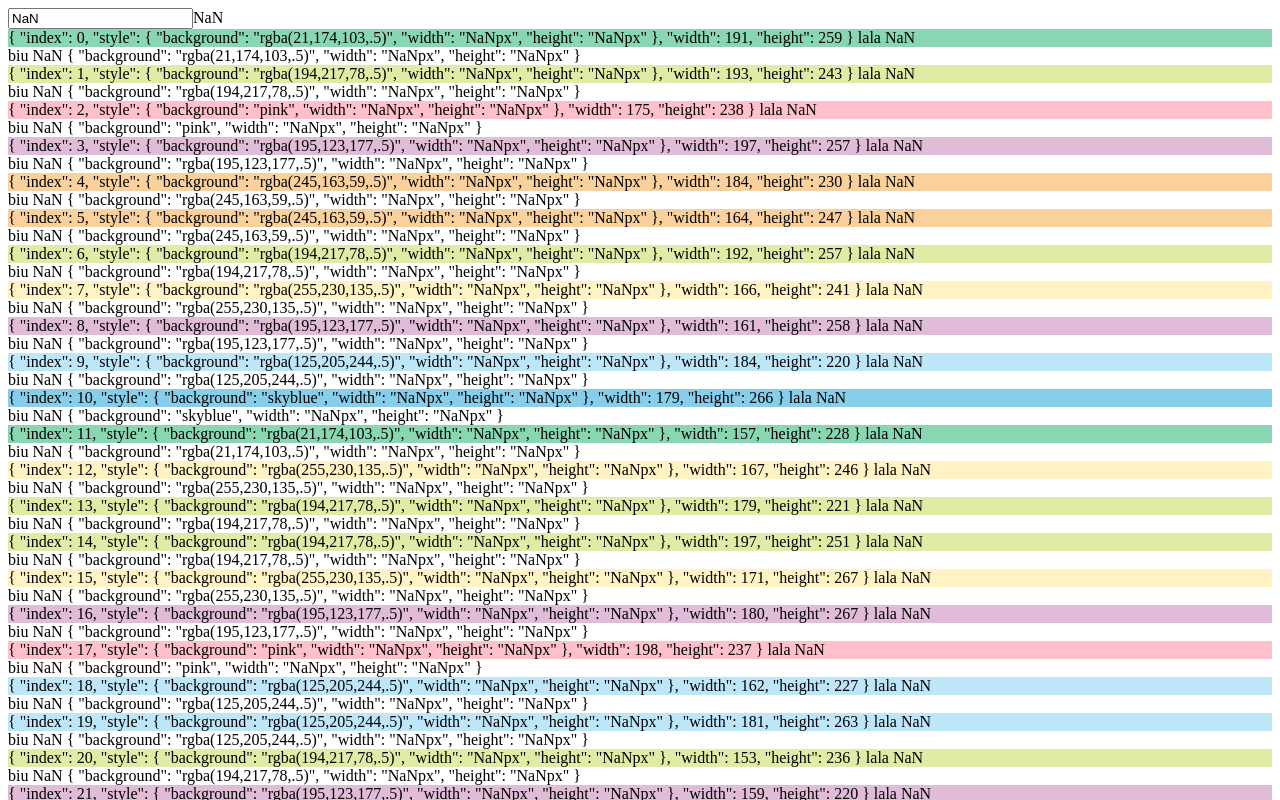
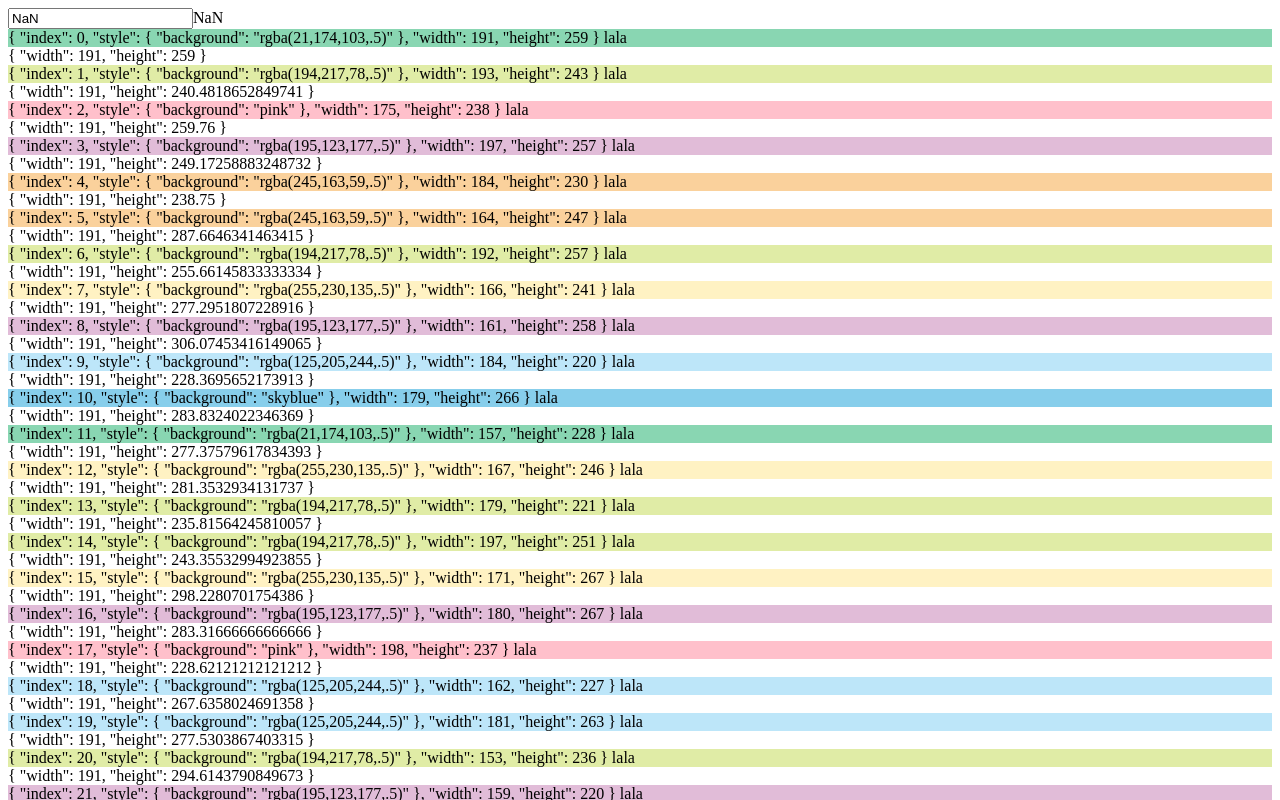
Before and after one commit to huamurui/vue-biu-waterfall, a Vue app: page / in a window 1280 px wide. Shown: the top 800 px of the page. Built offline with nearby package versions, Linux system fonts and the light colour scheme.

Commit message:
try to build a store using reactive

```diff
--- a/src/App.vue
+++ b/src/App.vue
@@ -6,7 +6,6 @@ import WaterfallCell from './components/WaterfallCell.vue'
 
 import ItemFactory from './mock/ItemFactory'
 import { reactive, } from 'vue'
-let items = reactive(ItemFactory.get(50))
 const config = {
   interval: 200,
   lineGap: 250,
@@ -15,28 +14,23 @@ const config = {
   singleMaxWidth: 300,
 }
 
+let items = reactive(ItemFactory.get(50))
 const reflow = () => {
   items.push(...ItemFactory.get(50))
 }
-let columnWidth0 = reactive({ width: NaN })
-const passWidth = (columnWidth: number) => {
-  console.log(columnWidth)
-  columnWidth0.width = columnWidth
-  console.log(columnWidth0)
-}
 
-//你知道吗...这种实现方式，如果作为工具，是tm不可接受的。你暴露了太多...不需要关心或者说无法的内容
-let ultraSetColumnCount: number = NaN
+
+let set = reactive({ ultraSetColumnCount: NaN })
 
 
 </script>
 
 <template>
   <div>
-    <WaterfallConfig :waterfallConfig="config" @scrollToBottom="reflow" @getWidth="passWidth">
-      <input v-model="ultraSetColumnCount">{{ ultraSetColumnCount }}
-      <WaterfallCell :waterCell="item" :adaptedWidth="columnWidth0.width" v-for="item in items" :key="item.index">
-        <div :style="item.style"> {{ item }} lala {{ columnWidth0.width }}</div>
+    <WaterfallConfig :waterfallConfig="config" @scrollToBottom="reflow">
+      <input v-model="set.ultraSetColumnCount">{{ set.ultraSetColumnCount }}
+      <WaterfallCell :waterCell="item" v-for="item in items" :key="item.index">
+        <div :style="item.style"> {{ item }} lala </div>
       </WaterfallCell>
     </WaterfallConfig>
   </div>
--- a/src/components/WaterfallCell.vue
+++ b/src/components/WaterfallCell.vue
@@ -1,49 +1,33 @@
 <script setup lang="ts">
 import getAdaptedRect from "../utils/getAdaptedRect"
+import { mediatorRects, getRect } from "./useWaterStore";
 import { reactive, watch, onBeforeMount } from 'vue'
 const props = defineProps<{
   waterCell: WaterfallCell
-  adaptedWidth: number
-}>()
-const emit = defineEmits<{
-  // (event: 'getWidth'): void
 }>()
 
-console.log(props.adaptedWidth)
 
 let metaRect = {
   index: props.waterCell.index,
   width: props.waterCell.width,
   height: props.waterCell.height,
-  top: 0,
-  left: 0
+  style: ''
 }
+getRect(metaRect)
 
-let adaptedRect = getAdaptedRect(metaRect, props.adaptedWidth)
-props.waterCell.style = {
-  background: props.waterCell.style.background,
-  width: adaptedRect.width + 'px',
-  height: adaptedRect.height + 'px',
-}
+let adaptedRect = reactive(getAdaptedRect(mediatorRects[metaRect.index], mediatorRects[0].width))
+watch(() => mediatorRects[0].width, (newVal) => {
+  adaptedRect = getAdaptedRect(mediatorRects[0], newVal)
+  console.log('aaaa', newVal)
+  console.log(adaptedRect.width)
+})
 
-watch(
-  () => props.adaptedWidth,
-  (newVal, oldVal) => {
-    adaptedRect = getAdaptedRect(metaRect, newVal)
-    console.log('watch')
-    props.waterCell.style = {
-      background: props.waterCell.style.background,
-      width: adaptedRect.width + 'px',
-      height: adaptedRect.height + 'px',
-    }
-  }
-)
-
+//losing the response....but i am tired now
 </script>
 
 <template>
   <slot></slot>
-  <div>biu {{ adaptedRect.width }} {{ props.waterCell.style }}</div>
+  <div>{{ adaptedRect }} {{ }}</div>
 </template>
 
 <style scoped>
--- a/src/components/WaterfallConfig.vue
+++ b/src/components/WaterfallConfig.vue
@@ -1,19 +1,23 @@
 <script setup lang="ts">
-import { ref, reactive, onMounted, onUnmounted, } from 'vue'
+import { ref, reactive, onMounted, onUnmounted, onBeforeUpdate } from 'vue'
 import getLayoutStrategy from "../utils/getLayoutStrategy";
-
-
+import { mediatorRects, setRect } from "./useWaterStore";
 const props = defineProps<{ waterfallConfig: WaterfallConfig }>()
 const emit = defineEmits<{
   (event: 'scrollToBottom'): void
-  (event: 'getWidth', columnWidth: number): void
 }>()
 
 let layout = getLayoutStrategy(document.body.clientWidth, props.waterfallConfig)
-
 let columnCount = layout.count
 let columnWidth = layout.width[0]
 let columnHeights = []
+
+
+const getAdaptedRect = () => {
+  console.log(mediatorRects)
+}
+
+
 
 
 
@@ -23,8 +27,8 @@ const getLayout = () => {
 }
 const onResize = () => {
   getLayout()
-  emit('getWidth', columnWidth)
-  console.log(layout)
+  setRect(layout.width[0])
+  console.log(layout.width[0])
 }
 const onScroll = () => {
   console.log(document.body.scrollTop)
@@ -44,6 +48,9 @@ onUnmounted(() => {
   removeEventListener('resize', onResize)
   removeEventListener('scroll', onScroll)
 })
+onBeforeUpdate(() => {
+  getAdaptedRect()
+})
 
 
 
--- /dev/null
+++ b/src/components/useWaterStore.ts
@@ -0,0 +1,31 @@
+import { reactive } from 'vue';
+
+let mediatorRects: DOMRect[] = reactive([])
+
+const getRect = (cell: WaterfallCell) => {
+  let rect = {
+    width: cell.width,
+    height: cell.height,
+    left: cell.style.left,
+    top: cell.style.left,
+
+    x: 0,
+    y: 0,
+    bottom: 0,
+    right: 0,
+    toJSON: () => { }
+  }
+  mediatorRects.push(rect)
+}
+
+const setRect = (width: number) => {
+  mediatorRects.forEach((rect) => {
+    rect.width = width
+  })
+  console.log(width)
+  console.log(mediatorRects)
+}
+export { getRect, setRect, mediatorRects }
+
+
+// DOMRect {top: 0, left: 0, width: 0, height: 0}
--- a/src/utils/getAdaptedRect.ts
+++ b/src/utils/getAdaptedRect.ts
@@ -1,3 +1,4 @@
+//scale the rect to fit the layout
 export default function getAdaptedRect(metaRect: Rectangle, adaptedWidth: number) {
   const { width, height, left, top } = metaRect
   const rect = {
--- a/src/utils/getLayoutStrategy.ts
+++ b/src/utils/getLayoutStrategy.ts
@@ -1,4 +1,4 @@
-// we wil get adapted single cell's width and column count here
+// we wil get single cell's adapted width and column count of layout here
 export default function getLayoutStrategy(width: number, options: WaterfallConfig) {
   let count = width / options.lineGap
   let slotWidth
@@ -25,15 +25,14 @@ export default function getLayoutStrategy(width: number, options: WaterfallConfi
       slotWidth = options.maxLineGap
     }
     if (count === 1) {
-      //如果算完了还是一列，那么宽度取最大
       slotWidth = Math.min(width, options.singleMaxWidth)
       slotWidth = Math.max(slotWidth, options.minLineGap)
     }
   }
   return {
-    width: getArrayFillWith(slotWidth, count),//元素宽度...也许是为了grow的时候方便用的，也是可以删掉...
-    count: count,//列数...重命名以下，columnCount
-    left: 0,//如果你不用的话...把这个删了吧。
+    width: getArrayFillWith(slotWidth, count),
+    count: count,
+    left: 0,
   }
 }
 
--- a/src/utils/render.ts
+++ /dev/null
@@ -1,6 +0,0 @@
-// here we will push the computed styles to the cells
-// is it possible to create a space here to store the adaptedRect and computed styles and then push them to the cells?
-// no... get the computation and operations back to the WaterfallConfig
-export {
-
-}
```
